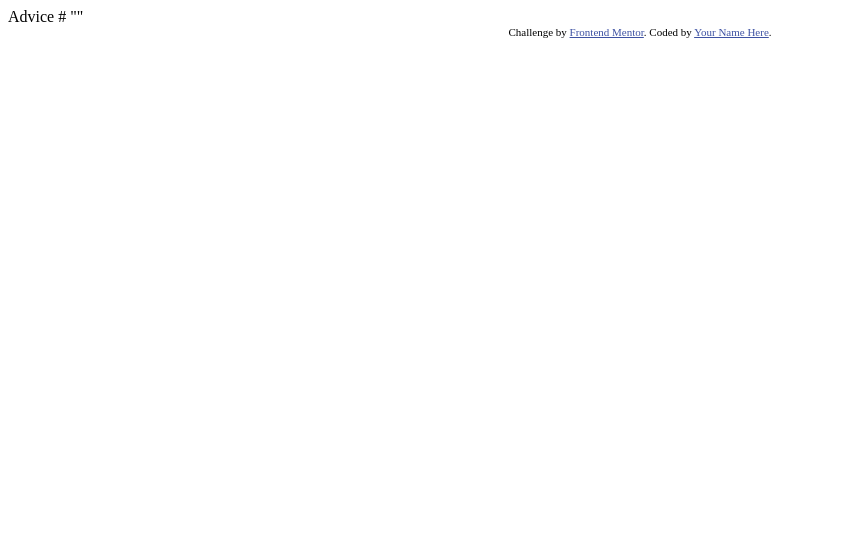
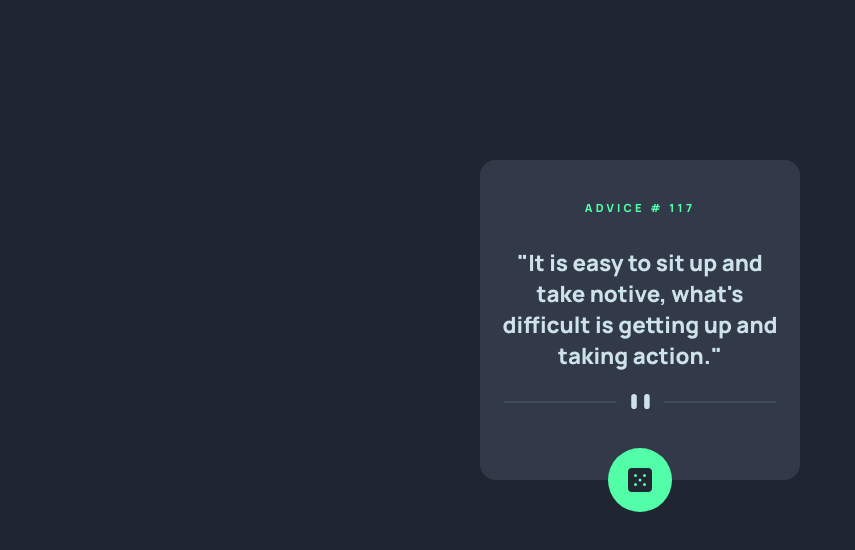
Before and after one commit to Vidottizzz/Advice-generator-app-challenge-hub, a plain HTML site: page index.html in a window 1280 px wide. Shown: the whole page, without its empty margins (0-855 px from the left). Drawn offline with Linux system fonts and the light colour scheme.

Commit message:
layout made without API

```diff
--- a/index.html
+++ b/index.html
@@ -3,26 +3,28 @@
 <head>
   <meta charset="UTF-8">
   <meta name="viewport" content="width=device-width, initial-scale=1.0"> <!-- displays site properly based on user's device -->
-
+  <link href="https://fonts.googleapis.com/css2?family=Manrope:wght@800&display=swap" rel="stylesheet">
   <link rel="icon" type="image/png" sizes="32x32" href="./images/favicon-32x32.png">
-
+  <link rel="stylesheet" type="text/css" href="/style.css">
   <title>Frontend Mentor | Advice generator app</title>
-
-  <!-- Feel free to remove these styles or customise in your own stylesheet 👍 -->
-  <style>
-    .attribution { font-size: 11px; text-align: center; }
-    .attribution a { color: hsl(228, 45%, 44%); }
-  </style>
 </head>
 <body>
+  <div class="advice-card">
+    <h1 class="title-card">ADVICE # 117</h1>
 
-  Advice #<!-- Advice ID goes here -->
+    <p>
+   "It is easy to sit up and take notive, what's difficult is getting up and taking action."
+    </p>
 
-  "<!-- Advice text goes here -->"
+  <img class="divider-img"src="/images/pattern-divider-mobile.svg" alt="">
 
-  <div class="attribution">
+<div class="circle-dice">
+  <img  class="dice-img" src="/images/icon-dice.svg" alt="">
+</div>
+  </div>
+  <!-- <div class="attribution">
     Challenge by <a href="https://www.frontendmentor.io?ref=challenge" target="_blank">Frontend Mentor</a>.
-    Coded by <a href="#">Your Name Here</a>.
-  </div>
+    Coded by <a href="#">Vidottizzz</a>.
+  </div> -->
 </body>
 </html>
--- /dev/null
+++ b/style.css
@@ -0,0 +1,72 @@
+.attribution { font-size: 11px; text-align: center; }
+.attribution a { color: hsl(228, 45%, 44%); }
+
+:root {
+    --lightCyan: hsl(193, 38%, 86%);
+    --neonGreen: hsl(150, 100%, 66%);
+
+    /* ### Neutral */
+
+    --GrayishBlue: hsl(217, 19%, 38%);
+    --darkGrayishBlue: hsl(217, 19%, 24%);
+    --darkBlue: hsl(218, 23%, 16%);
+}
+
+* {
+    padding: 0;
+    margin: 0;
+    box-sizing: border-box;
+    font-family: 'Manrope', sans-serif;
+    text-align: center;
+}
+body {
+    background-color: var(--darkBlue);
+
+}
+.advice-card {
+ width: 20rem;
+ height: 20rem;
+ background-color: var(--darkGrayishBlue);
+ margin: 10rem auto 0 auto;
+ border-radius: 1rem;
+ position: relative;
+}
+
+.title-card {
+    border-radius: 1rem;
+    color: var(--neonGreen);
+}
+h1 {
+    letter-spacing: 0.2rem;
+    font-size: 0.7rem;
+    padding-top: 2.5rem;
+    background-color: var(--darkGrayishBlue);
+
+}
+p {
+    background-color: var(--darkGrayishBlue);
+    padding-top: 2rem;
+    color: var(--lightCyan);
+    font-size: 1.4rem;
+    /* padding-bottom: 3rem; */
+    margin: 0 1rem 1.3rem 1rem;
+}
+.divider-img {
+    width: 85%;
+}
+.circle-dice {
+    margin: auto;
+    width: 4rem;
+    height: 4rem;
+    border-radius: 50%;
+    padding: 1rem 1rem 1rem 1rem;
+    background-color: var(--neonGreen);
+    position: absolute;
+    bottom: -2rem;
+    left: 8rem;
+
+
+}
+.dice-img {
+    margin: 0.25rem auto 0 auto;
+}
```
